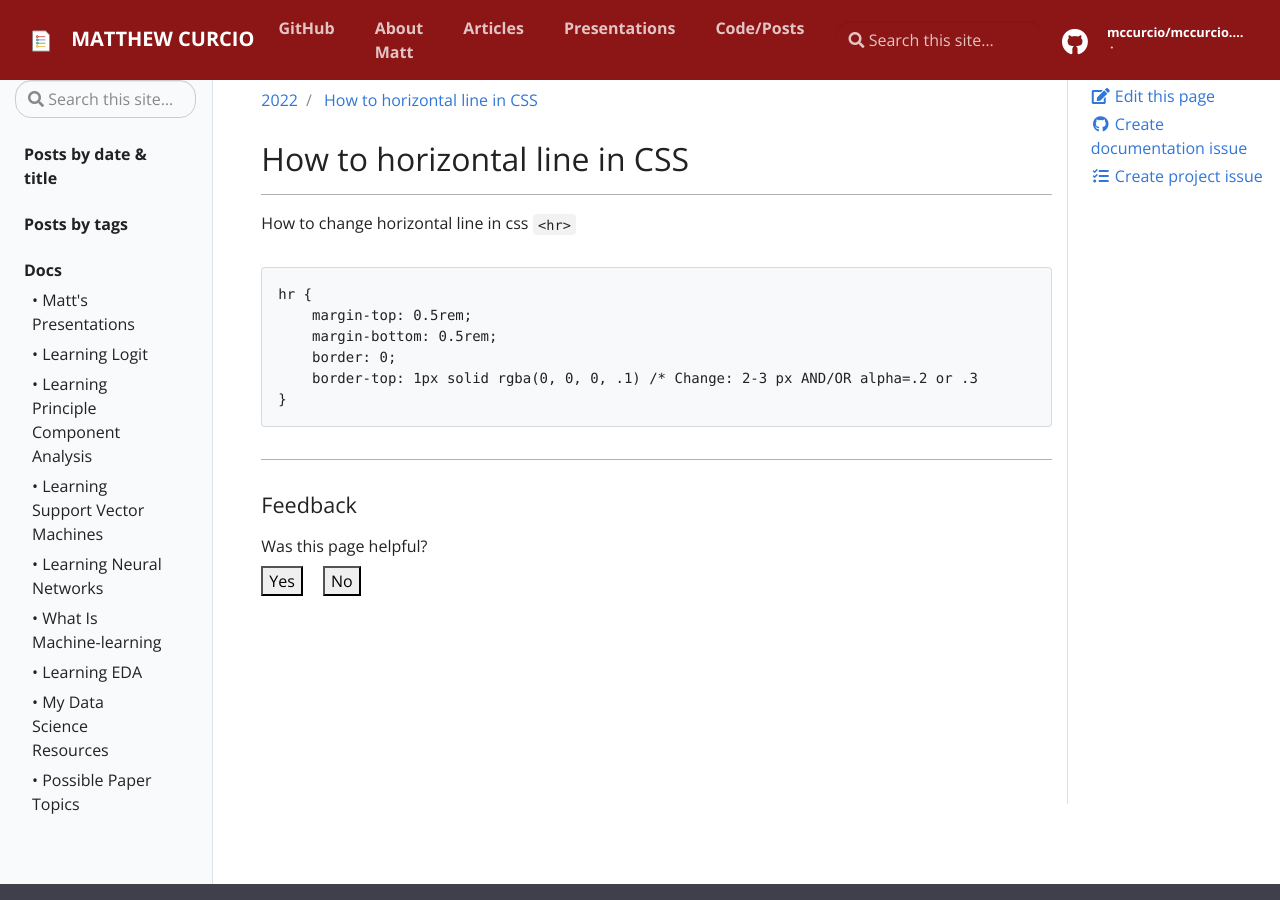
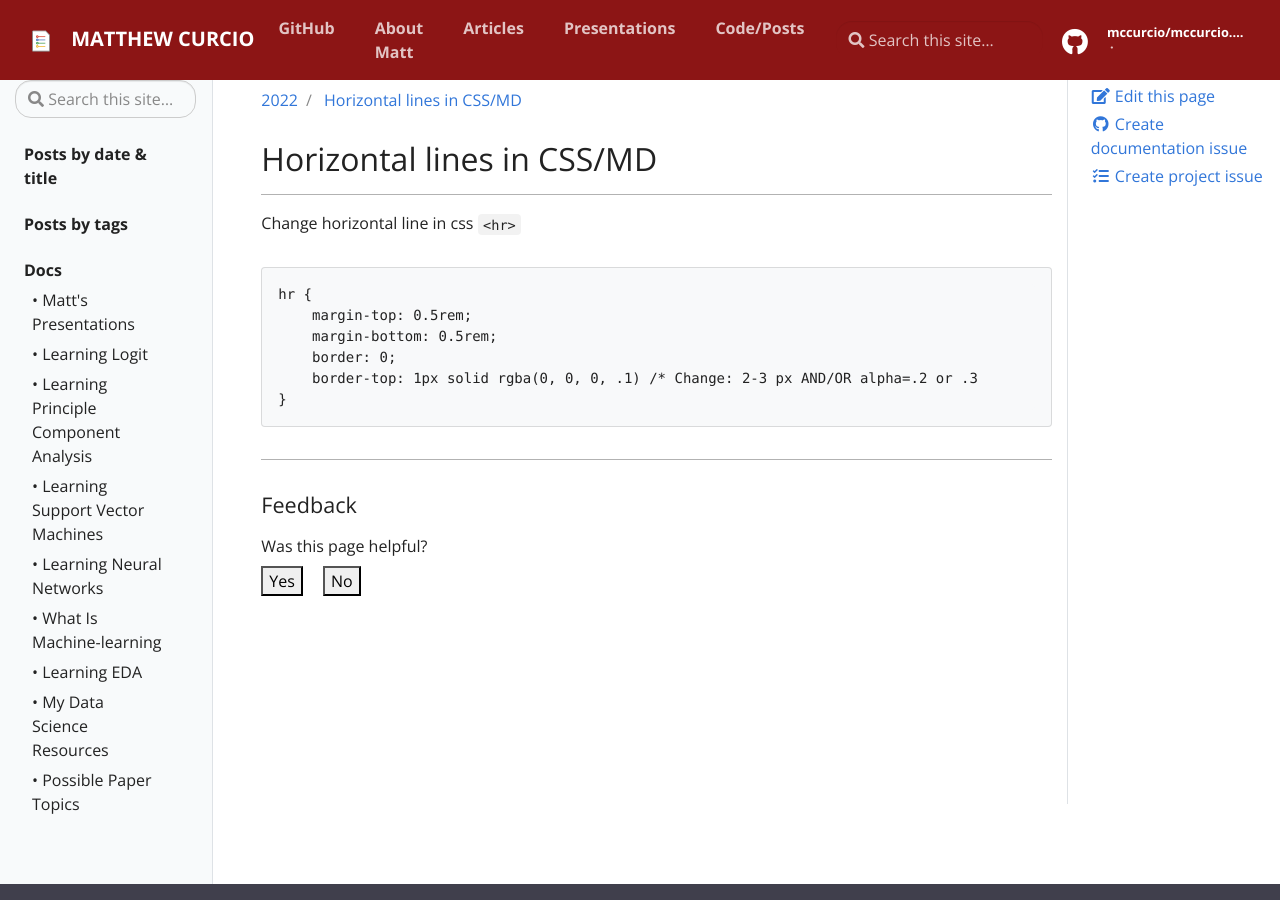
Before and after one commit to mccurcio/mccurcio.github.io, a Jekyll site: the page built from _posts/misc/2022-04-15-horizontal-line-css.md, in a window 1280 px wide and 900 px high. Built offline with Jekyll 4.4.1, drawn with Linux system fonts in a browser that asks for light colours; our own code applies the rules of GitHub Pages for plain Markdown files.

Commit message:
Update 2022-04-15-horizontal-line-css.md

````diff
--- a/_posts/misc/2022-04-15-horizontal-line-css.md
+++ b/_posts/misc/2022-04-15-horizontal-line-css.md
@@ -1,11 +1,9 @@
 ---
-title: "How to horizontal line in CSS"
+title: "Horizontal lines in CSS/MD"
 tags: CSS
 ---
 
-
-
-How to change horizontal line in css `<hr>`
+Change horizontal line in css `<hr>`
 
 ```
 hr {
````
